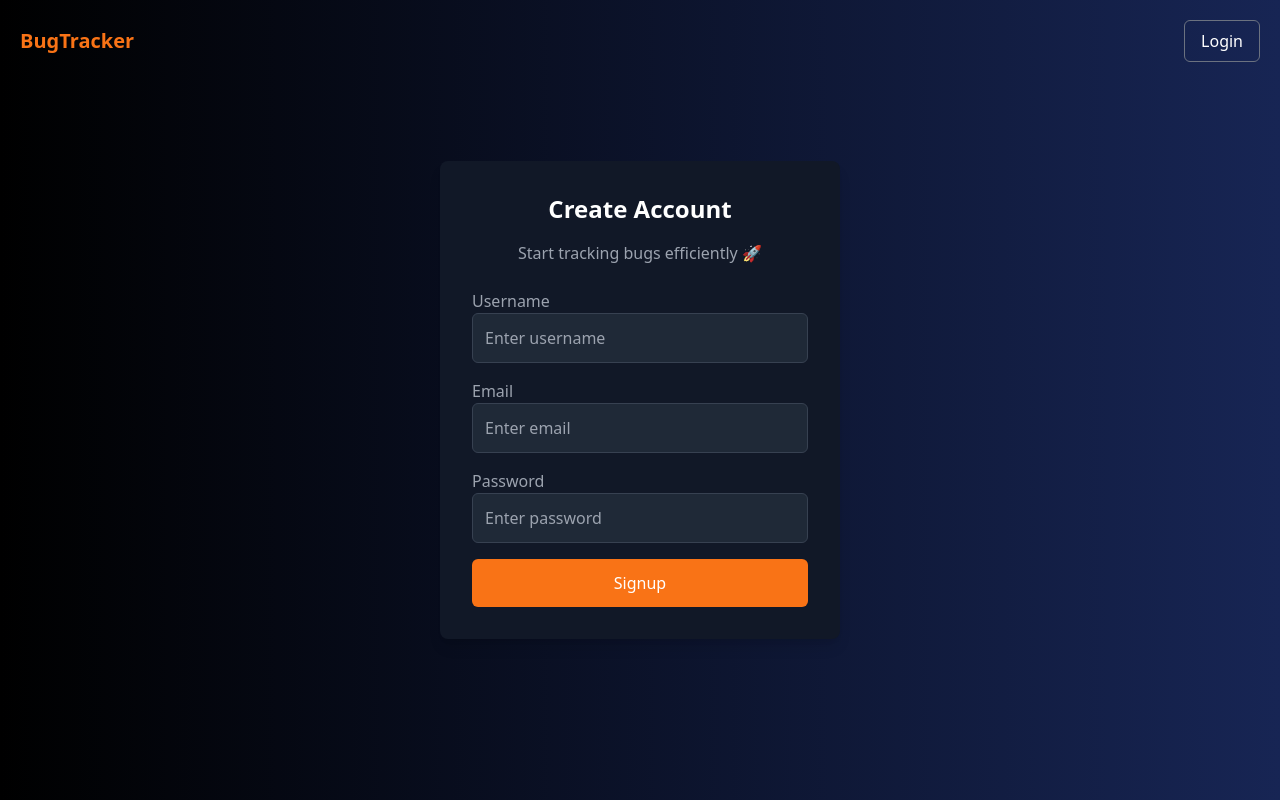
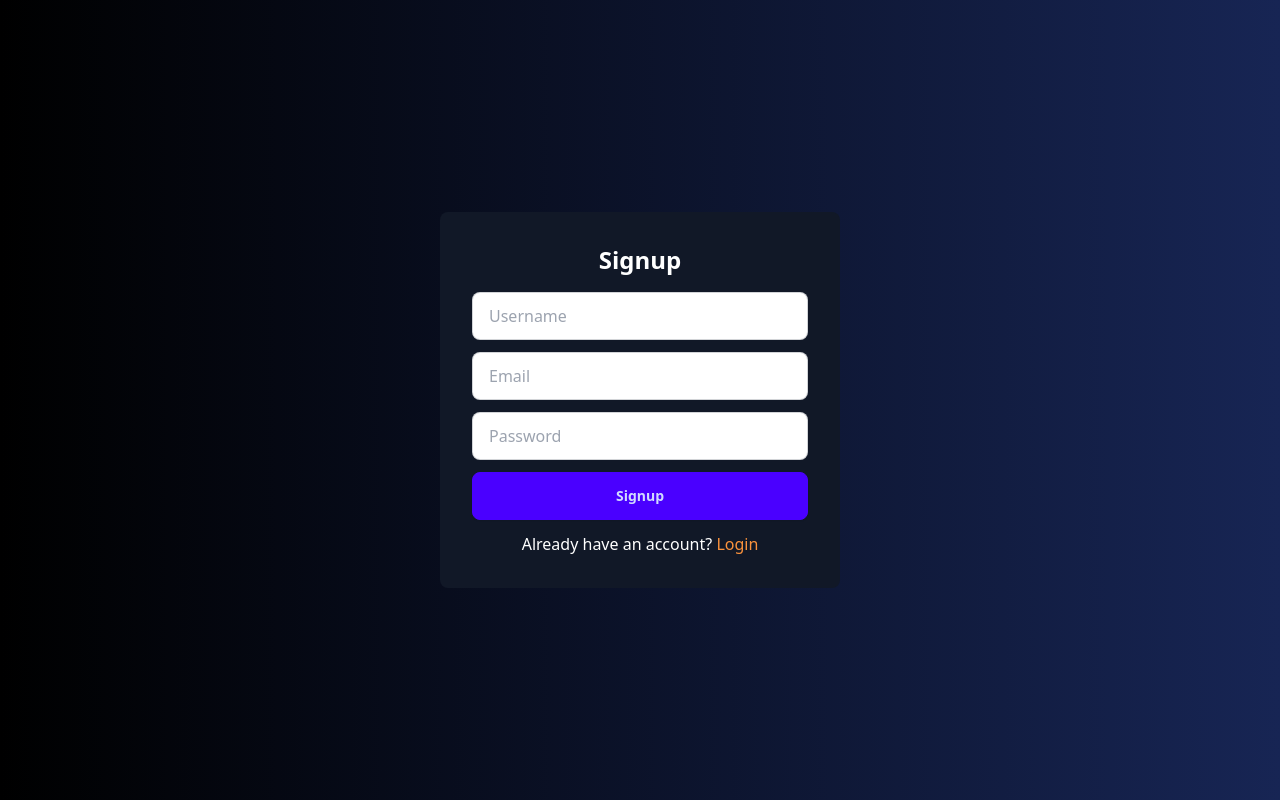
Before and after one commit to sujal-io/bugsy, a React app in the folder frontend/: page / in a window 1280 px wide. Built offline with nearby package versions, Linux system fonts and the light colour scheme; the HTML template or start-up script is replaced by a standard one.

Commit message:
Add toast notifications to login and signup

```diff
--- a/frontend/src/pages/Login.jsx
+++ b/frontend/src/pages/Login.jsx
@@ -2,11 +2,20 @@ import { useState } from "react";
 import { Link, useNavigate } from "react-router-dom";
 
 function Login() {
-  // state
   const [email, setEmail] = useState("");
   const [password, setPassword] = useState("");
 
-  const navigate = useNavigate(); // 🔥 for redirect later
+  const [toast, setToast] = useState({ type: "", message: "" });
+
+  const navigate = useNavigate();
+
+  const showToast = (type, message) => {
+    setToast({ type, message });
+
+    setTimeout(() => {
+      setToast({ type: "", message: "" });
+    }, 2000);
+  };
 
   const handleSubmit = async (e) => {
     e.preventDefault();
@@ -17,67 +26,71 @@ function Login() {
         headers: {
           "Content-Type": "application/json",
         },
-        body: JSON.stringify({
-          email,
-          password,
-        }),
+        body: JSON.stringify({ email, password }),
       });
 
       const data = await res.json();
 
-      console.log(data);
+      if (!res.ok) {
+        showToast("error", data.message);
+        return;
+      }
+
+      // 🔥 store token
+      localStorage.setItem("token", data.token);
+
+      showToast("success", "Login successful!");
+
+      // redirect after login
+      setTimeout(() => {
+        navigate("/");
+      }, 1500);
 
     } catch (error) {
-      console.error(error);
+      showToast("error", "Network error");
     }
   };
 
   return (
-    <div className="bg-gradient-to-r from-black to-blue-950 min-h-screen text-white flex items-center justify-center">
+    <div className="bg-gradient-to-r from-black to-blue-950 min-h-screen flex items-center justify-center text-white">
 
-      {/* Header */}
-      <header className="absolute top-0 left-0 w-full flex justify-between items-center p-5">
-        <Link to="/" className="text-xl font-bold text-orange-500">
-          BugTracker
-        </Link>
-
-        <Link to="/signup" className="border border-gray-500 px-4 py-2 rounded-md">
-          Signup
-        </Link>
-      </header>
-
-      {/* Card */}
-      <div className="bg-gray-900 p-8 rounded-lg shadow-lg w-[400px]">
-        <h2 className="text-2xl font-bold text-center mb-4">Welcome Back</h2>
+      <div className="bg-gray-900 p-8 rounded-lg w-[400px]">
+        <h2 className="text-2xl font-bold text-center mb-4">Login</h2>
 
         <form onSubmit={handleSubmit}>
-
-          <div className="mb-4">
-            <label>Email</label>
           <input
             type="email"
-              className="w-full p-3 rounded-md bg-gray-800 border border-gray-700"
+            placeholder="Email"
+            className="input input-bordered w-full mb-3"
             value={email}
             onChange={(e) => setEmail(e.target.value)}
           />
-          </div>
 
-          <div className="mb-4">
-            <label>Password</label>
           <input
             type="password"
-              className="w-full p-3 rounded-md bg-gray-800 border border-gray-700"
+            placeholder="Password"
+            className="input input-bordered w-full mb-3"
             value={password}
             onChange={(e) => setPassword(e.target.value)}
           />
+
+          <button className="btn btn-primary w-full">Login</button>
+        </form>
+
+        <p className="mt-3 text-center">
+          Don’t have an account?{" "}
+          <Link to="/signup" className="text-orange-400">Signup</Link>
+        </p>
       </div>
 
-          <button className="w-full bg-orange-500 py-3 rounded-md">
-            Login
-          </button>
-
-        </form>
+      {/* 🔥 Toast */}
+      {toast.message && (
+        <div className="toast toast-top toast-end">
+          <div className={`alert ${toast.type === "error" ? "alert-error" : "alert-success"}`}>
+            <span>{toast.message}</span>
           </div>
+        </div>
+      )}
     </div>
   );
 }
--- a/frontend/src/pages/Signup.jsx
+++ b/frontend/src/pages/Signup.jsx
@@ -1,14 +1,23 @@
 import { useState } from "react";
-import { Link } from "react-router-dom";
+import { Link, useNavigate } from "react-router-dom";
 
 function Signup() {
-  // States
   const [username, setUsername] = useState("");
   const [email, setEmail] = useState("");
   const [password, setPassword] = useState("");
-  const [error, setError] = useState("");
 
-  // Submit handler
+  const [toast, setToast] = useState({ type: "", message: "" });
+
+  const navigate = useNavigate();
+
+  const showToast = (type, message) => {
+    setToast({ type, message });
+
+    setTimeout(() => {
+      setToast({ type: "", message: "" });
+    }, 2000);
+  };
+
   const handleSubmit = async (e) => {
     e.preventDefault();
 
@@ -18,105 +27,76 @@ function Signup() {
         headers: {
           "Content-Type": "application/json",
         },
-        body: JSON.stringify({
-          username,
-          email,
-          password,
-        }),
+        body: JSON.stringify({ username, email, password }),
       });
 
       const data = await res.json();
 
       if (!res.ok) {
-        setError(data.message);
+        showToast("error", data.message);
         return;
       }
 
-      setError("");
-      alert("Signup successful!");
+      showToast("success", "Signup successful!");
+
+      // redirect to login after success
+      setTimeout(() => {
+        navigate("/login");
+      }, 1500);
+
     } catch (error) {
-      console.error(error);
+      showToast("error", "Something went wrong");
     }
   };
 
   return (
-    <div className="bg-gradient-to-r from-black to-blue-950 min-h-screen text-white flex items-center justify-center">
-      {/* Header */}
-      <header className="absolute top-0 left-0 w-full flex justify-between items-center p-5">
-        <Link to="/" className="text-xl font-bold text-orange-500">
-          BugTracker
-        </Link>
+    <div className="bg-gradient-to-r from-black to-blue-950 min-h-screen flex items-center justify-center text-white">
 
-        <Link
-          to="/login"
-          className="border border-gray-500 px-4 py-2 rounded-md"
-        >
-          Login
-        </Link>
-      </header>
+      <div className="bg-gray-900 p-8 rounded-lg w-[400px]">
+        <h2 className="text-2xl font-bold text-center mb-4">Signup</h2>
 
-      {/* Card */}
-      <div className="bg-gray-900 p-8 rounded-lg shadow-lg w-[400px]">
-        <h2 className="text-2xl font-bold text-center mb-4">Create Account</h2>
-
-        <p className="text-center text-gray-400 mb-6">
-          Start tracking bugs efficiently 🚀
-        </p>
-
-        {/* Form */}
         <form onSubmit={handleSubmit}>
-          {/* Username */}
-          <div className="mb-4">
-            <label className="text-gray-400">Username</label>
           <input
             type="text"
-              placeholder="Enter username"
-              className="w-full p-3 rounded-md bg-gray-800 border border-gray-700 focus:outline-none focus:ring-2 focus:ring-blue-500"
+            placeholder="Username"
+            className="input input-bordered w-full mb-3"
             value={username}
             onChange={(e) => setUsername(e.target.value)}
-              required
           />
+
+          <input
+            type="email"
+            placeholder="Email"
+            className="input input-bordered w-full mb-3"
+            value={email}
+            onChange={(e) => setEmail(e.target.value)}
+          />
+
+          <input
+            type="password"
+            placeholder="Password"
+            className="input input-bordered w-full mb-3"
+            value={password}
+            onChange={(e) => setPassword(e.target.value)}
+          />
+
+          <button className="btn btn-primary w-full">Signup</button>
+        </form>
+
+        <p className="mt-3 text-center">
+          Already have an account?{" "}
+          <Link to="/login" className="text-orange-400">Login</Link>
+        </p>
       </div>
 
-          {/* Email */}
-          <div className="mb-4">
-            <label className="text-gray-400">Email</label>
-            <input
-              type="email"
-              placeholder="Enter email"
-              className="w-full p-3 rounded-md bg-gray-800 border border-gray-700 focus:outline-none focus:ring-2 focus:ring-blue-500"
-              value={email}
-              onChange={(e) => setEmail(e.target.value)}
-              required
-            />
+      {/* 🔥 Toast */}
+      {toast.message && (
+        <div className="toast toast-top toast-end">
+          <div className={`alert ${toast.type === "error" ? "alert-error" : "alert-success"}`}>
+            <span>{toast.message}</span>
           </div>
-
-          {/* Password */}
-          <div className="mb-4">
-            <label className="text-gray-400">Password</label>
-            <input
-              type="password"
-              placeholder="Enter password"
-              className="w-full p-3 rounded-md bg-gray-800 border border-gray-700 focus:outline-none focus:ring-2 focus:ring-blue-500"
-              value={password}
-              onChange={(e) => setPassword(e.target.value)}
-              required
-            />
         </div>
-
-          {error && (
-            <div className="text-red-500 text-center mb-3">{error}</div>
       )}
-
-          {/* Button */}
-          <button
-            type="submit"
-            className="w-full bg-orange-500 hover:bg-blue-600 py-3 rounded-md transition"
-          >
-            Signup
-          </button>
-        </form>
-      </div>
     </div>
   );
 }
```
Lines whose indentation alone changed are shown as unchanged.
